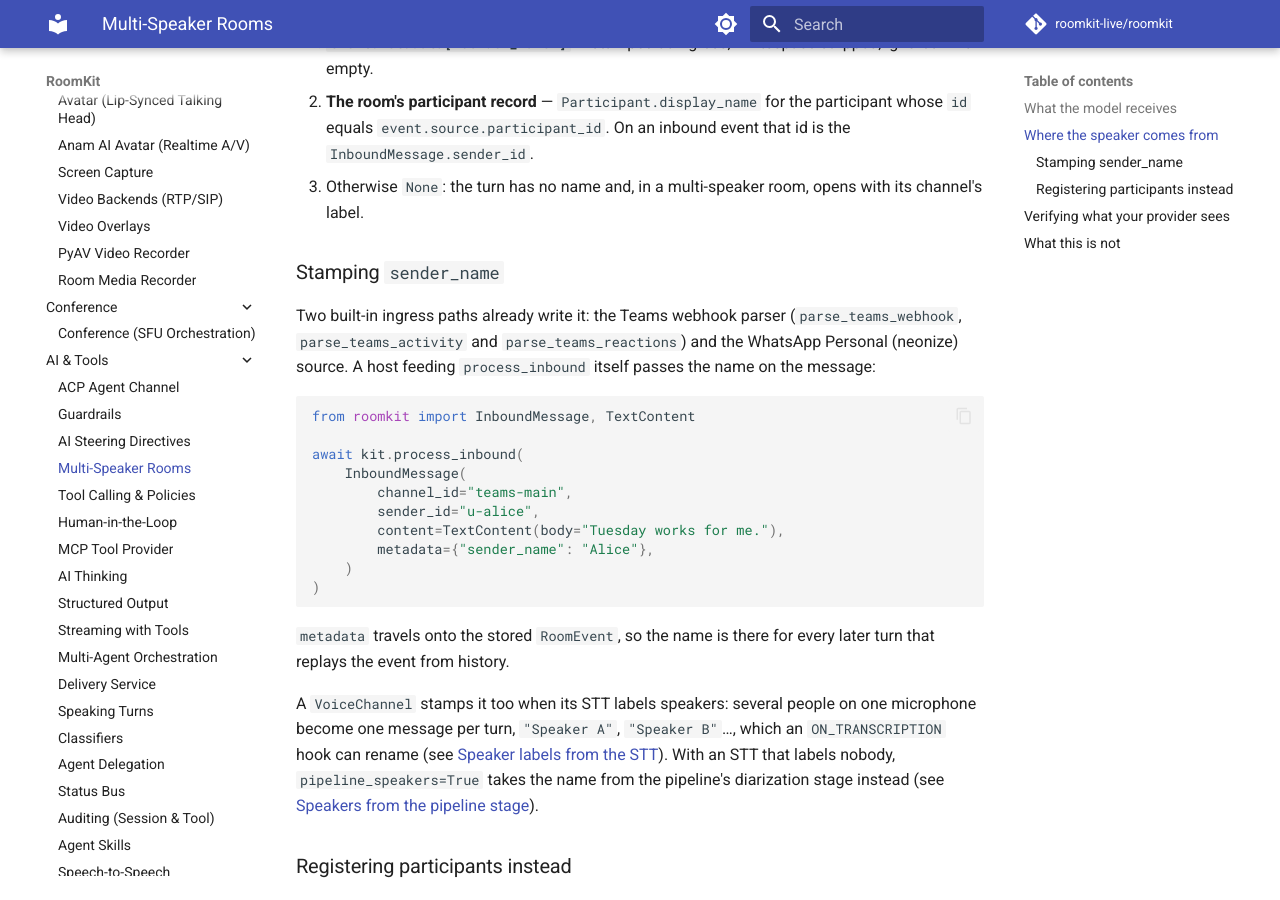
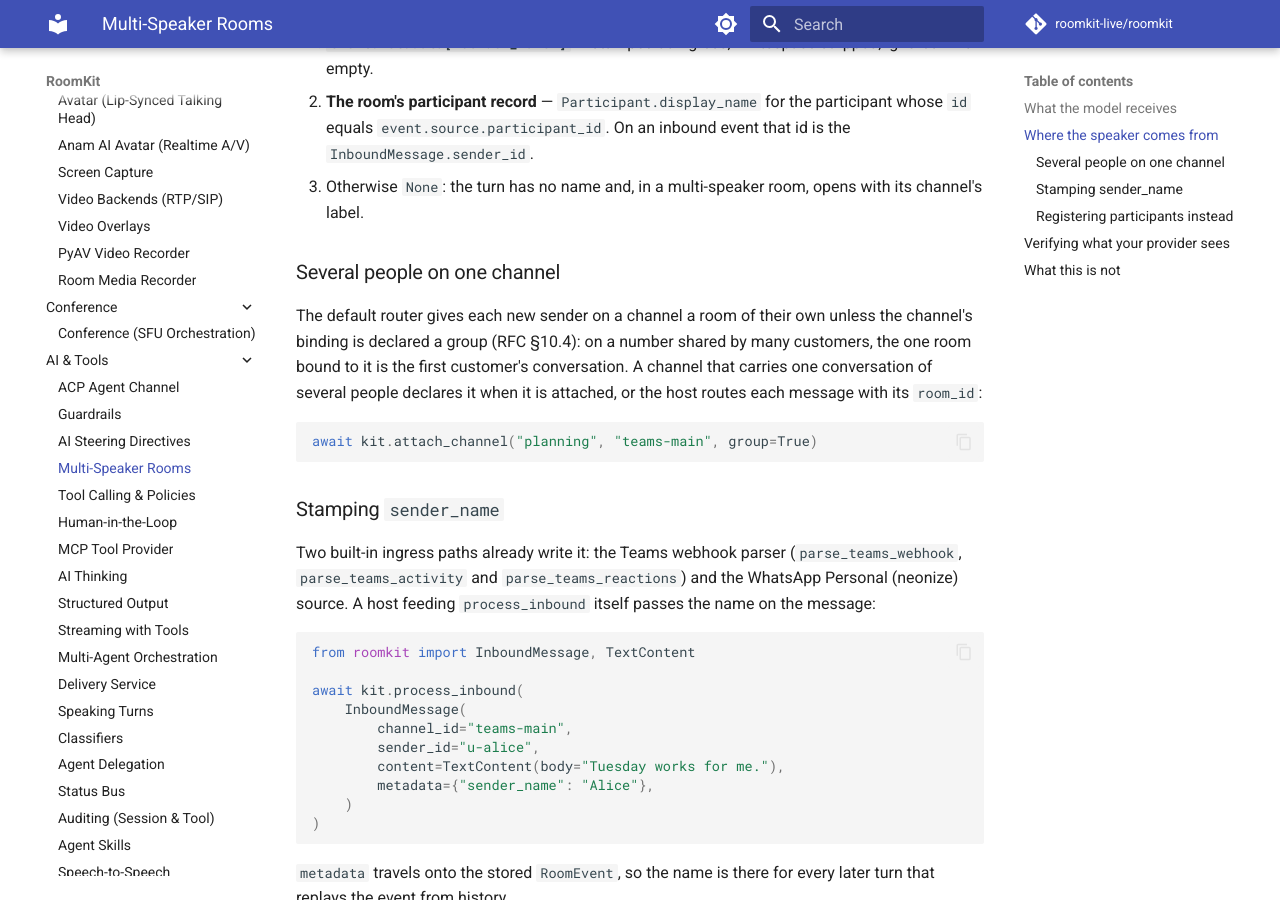
Before and after one commit to roomkit-live/roomkit-docs, an MkDocs documentation site: the page built from docs/guides/multi-speaker-rooms.md, in a window 1280 px wide and 900 px high, scrolled down 1552 px. Built offline with MkDocs 1.6.1 and Material for MkDocs 9.7.7, drawn with Linux system fonts in a browser that asks for light colours; comment, search, counter and statistics services are not loaded.

Commit message:
docs(routing): per deep review, group bindings in the multi-speaker and Buzz guides, and how routing knows a sender (RMK-580)
A conversation of several people on one channel declares group=True, or the
default router gives each new speaker a room of their own. The routing
section says when the sender is recorded, that the identity the store
resolves counts as the sender, that deliver() does not close a room, and
that a delivery status follows its recipient.

````diff
--- a/docs/guides/multi-speaker-rooms.md
+++ b/docs/guides/multi-speaker-rooms.md
@@ -38,6 +38,19 @@ The speaker is a fact of the event, resolved in this order:
 1. **`event.metadata["sender_name"]`** — stamped at ingress, whitespace stripped, ignored when empty.
 2. **The room's participant record** — `Participant.display_name` for the participant whose `id` equals `event.source.participant_id`. On an inbound event that id is the `InboundMessage.sender_id`.
 3. Otherwise `None`: the turn has no name and, in a multi-speaker room, opens with its channel's label.
+
+### Several people on one channel
+
+The default router gives each new sender on a channel a room of their own
+unless the channel's binding is declared a group (RFC §10.4): on a number
+shared by many customers, the one room bound to it is the first customer's
+conversation. A channel that carries one conversation of several people
+declares it when it is attached, or the host routes each message with its
+`room_id`:
+
+```python
+await kit.attach_channel("planning", "teams-main", group=True)
+```
 
 ### Stamping `sender_name`
 
````
Also changed, not shown: docs/features.md (+10 -0 lines), docs/guides/buzz.md (+4 -2 lines).
